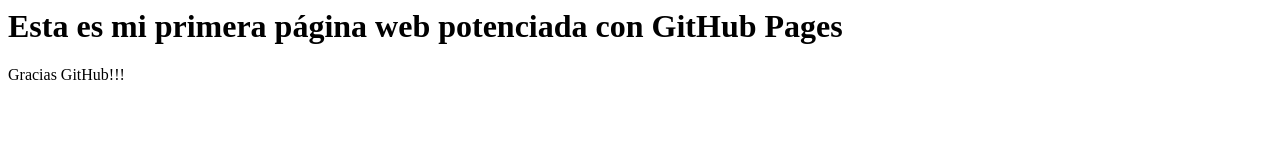
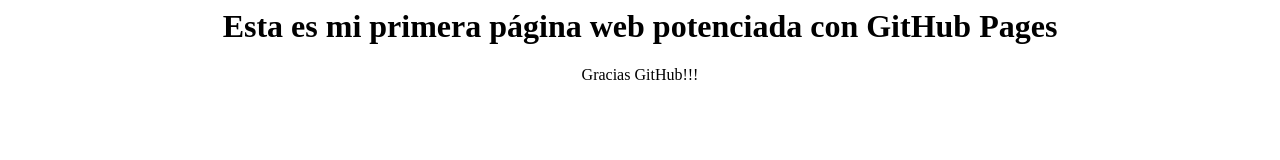
Before and after one commit to ClaudioAguileraMIT/miPrimerRepo, a plain HTML site: page index.html in a window 1280 px wide. Drawn offline with Linux system fonts and the light colour scheme.

Commit message:
Update index.html

```diff
--- a/index.html
+++ b/index.html
@@ -1,7 +1,6 @@
 <html>
-
-<h1>Esta es mi primera página web potenciada con GitHub Pages</h1>
-
-Gracias GitHub!!!
-
+  <center>
+    <h1>Esta es mi primera página web potenciada con GitHub Pages</h1>
+    <p1>Gracias GitHub!!!</p1>
+  </center>
 </html>
```
